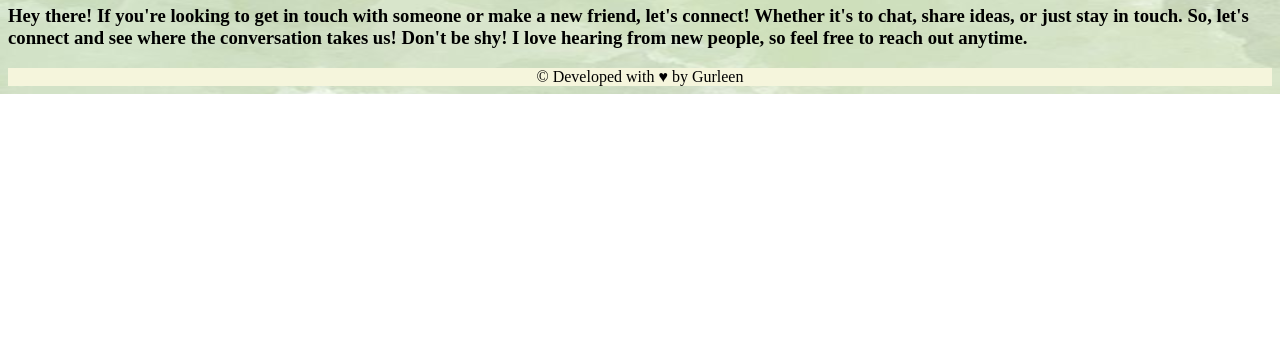
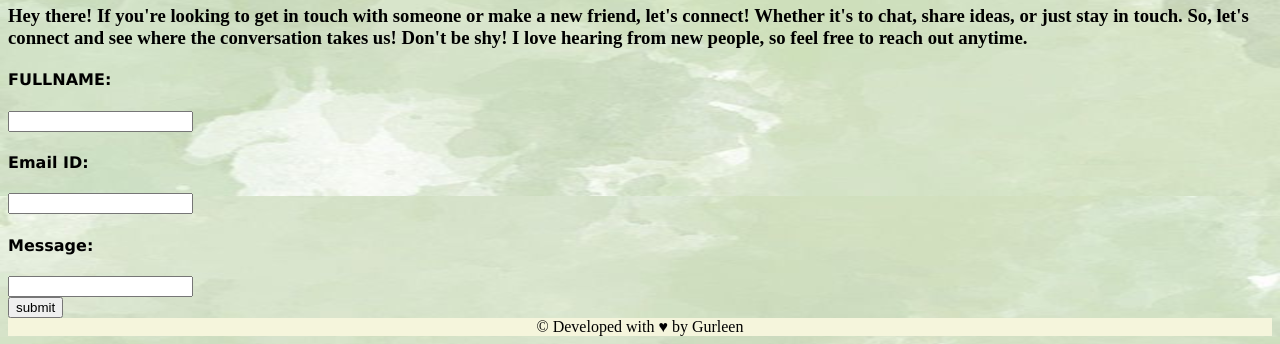
Before and after one commit to GURLEENSAHNI/MY-PORTFOLIO, a plain HTML site: page index.html in a window 1280 px wide. Shown: the part 1404-1748 px from the top of the page. Before the commit the page ends 1498 px from the top, so only its background shows below. Drawn offline with Linux system fonts and the light colour scheme.

Commit message:
Update index.html

```diff
--- a/index.html
+++ b/index.html
@@ -50,6 +50,25 @@
 
 
     <h3  style="font-family: gabriola;"> Hey there! If you're looking to get in touch with someone or make a new friend, let's connect! Whether it's to chat, share ideas, or just stay in touch. So, let's connect and see where the conversation takes us! Don't be shy! I love hearing from new people, so feel free to reach out anytime. </h3>
+
+    <h4 style="font-family: Verdana, Geneva, Tahoma, sans-serif;"> FULLNAME:</h4>
+    <form>
+      <input type="text" name="fname"
+    </form>
+    <h4 style="font-family: Verdana, Geneva, Tahoma, sans-serif;"> Email ID:</h4>
+    <form>
+      <input type="text" name="fname"
+    </form>
+    <h4 style="font-family: Verdana, Geneva, Tahoma, sans-serif;"> Message:</h4>
+    <form>
+      <input type="text" name="also"
+    </form>
+    <br/>
+    <form>
+      <input type="submit" value="submit"
+    </form>
+
+
     <section style="background-color: beige;">
       <center> &copy; Developed with &hearts; by Gurleen
       </center>
```
